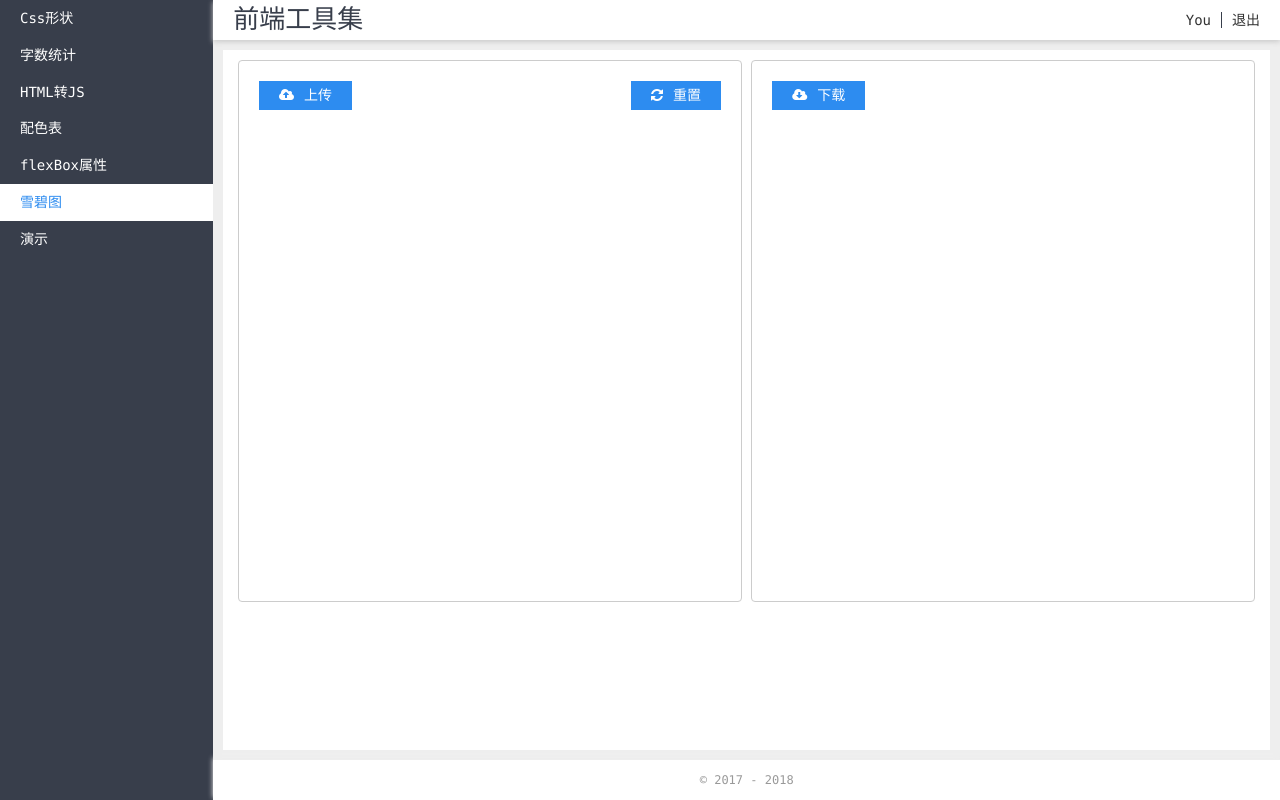
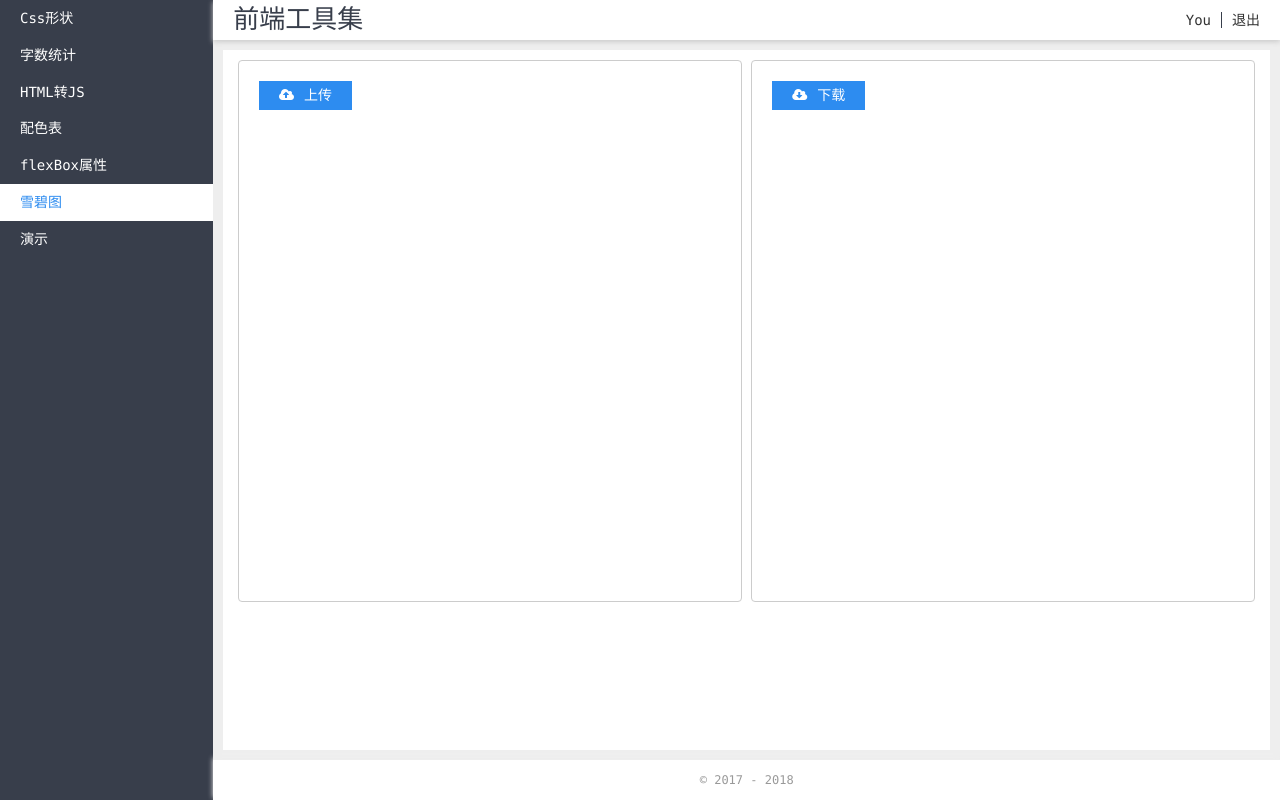
Before and after one commit to you85630/vue-tool, a Vue app: page /#/home/spritePic in a window 1280 px wide. Built offline with nearby package versions, Linux system fonts and the light colour scheme; a small style sheet from the web is missing.

Commit message:
完善canvas

```diff
--- a/src/components/modules/spritePic.vue
+++ b/src/components/modules/spritePic.vue
@@ -2,9 +2,8 @@
   <div class="sprite-pic">
     <div class="left">
       <div class="btn input-box">
-        <input id="upload" type="file" multiple="multiple">
+        <input type="file" multiple="multiple">
         <p><i class="fa fa-cloud-upload"></i>上传</p>
-        <p @click="refresh"><i class="fa fa-refresh"></i>重置</p>
       </div>
       <div class="style-box">
         <div class="box" v-for="(li,index) in styleList" :key="index">
@@ -106,6 +105,7 @@ export default {
       const canvas = document.createElement('canvas')
       const context = canvas.getContext('2d')
       canvas.width = 400
+      // canvas.width = widths
       canvas.height = heights.reduce((total, num) => total + (num += 10)) + 20
 
       let y = 10
@@ -125,11 +125,6 @@ export default {
       })
       this.styleBox = list
       callback(canvas.toDataURL('image/png'))
-    },
-    // 重置
-    refresh () {
-      this.styleBox = []
-      this.download = ''
     }
   }
 }
```
